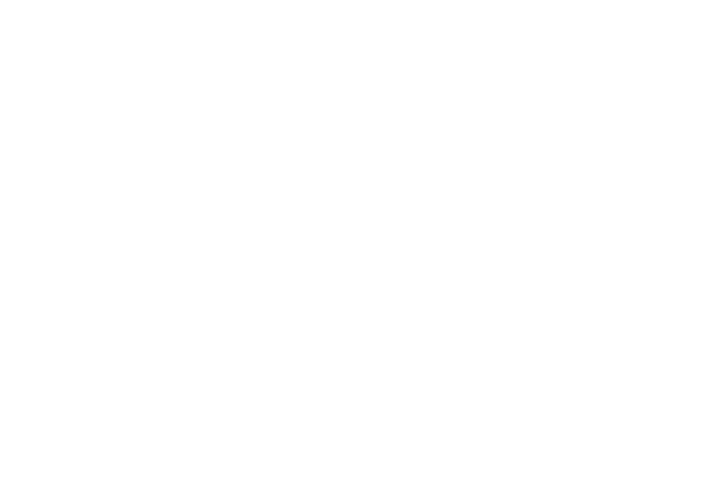
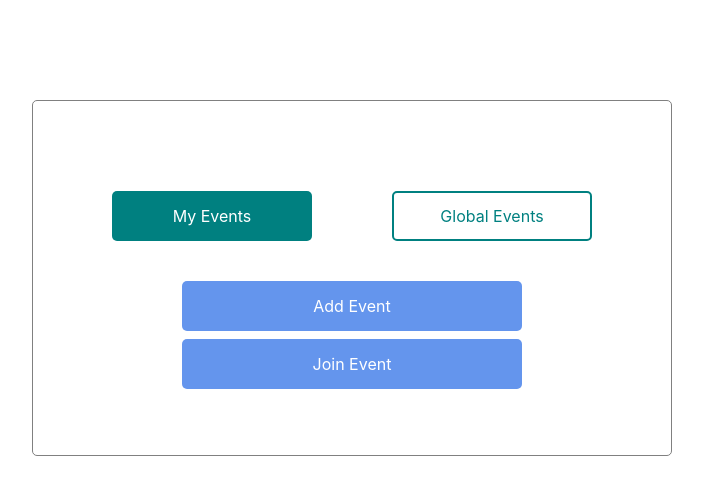
Before and after one commit to ameteku/remember, a React (Create React App) app in the folder frontend/: page /home in a window 1280 px wide. Shown: the top 494 px of the page, without its empty margins (288-991 px from the left). Built offline with nearby package versions, Linux system fonts and the light colour scheme; no server answers.

Commit message:
Added HomePage skeleton

```diff
--- a/frontend/src/App.js
+++ b/frontend/src/App.js
@@ -4,6 +4,7 @@ import {Route} from "react-router-dom";
 import Home from "./Landing";
 import Login from "./Login";
 import Register from './Register';
+import HomePage from './HomePage';
 
 function App() {
   return (
@@ -11,6 +12,7 @@ function App() {
       <Route exact path="/" component={Home}/>
       <Route exact path="/login" component={Login}/>
       <Route exact path="/register" component={Register}/>
+      <Route exact path="/home" component={HomePage}/>
     </div>
   );
 }
--- a/frontend/src/HomePage.css
+++ b/frontend/src/HomePage.css
@@ -0,0 +1,56 @@
+.feed{
+    margin:auto;
+    width:50%;
+    border-radius: 5px;
+    border: 1px;
+    border-style: solid;
+    border-color: #808080;
+    margin-top: 100px;
+    padding-top: 50px;
+    padding: 50px 10px 50px 10px;
+    flex-direction: column;
+}
+
+.feedButtonRow {
+    margin:auto;
+}
+
+.feedButtonRow button {
+    width:200px;
+    height: 50px;
+    margin: 40px;
+    border-radius: 5px;
+}
+
+.activeFeedButton {
+    color: white;
+    background-color: teal;
+    border-style: none;
+}
+
+.inactiveFeedButton {
+    background-color: white;
+    color: teal;
+    border-style: solid;
+    border-radius: 5px;
+    border-color: teal;
+}
+
+.addEventsStack {
+    margin:auto;
+}
+
+.addEventsStack button {
+    width: 55%;
+    margin:auto;
+}
+
+.stackBtn{
+    width:300px;
+    height: 50px;
+    margin: 40px;
+    border-radius: 5px;
+    color: white;
+    background-color:cornflowerblue;
+    border-style: none;
+}
--- a/frontend/src/HomePage.js
+++ b/frontend/src/HomePage.js
@@ -0,0 +1,74 @@
+import React from "react";
+import './HomePage.css';
+
+function HomePage(){
+    const [currentTab, updateTab] = React.useState(0);
+    const [events, updateEvents] = React.useState([]);
+    React.useEffect(() => {
+        async function getData(url) {
+            const response = await fetch(url, {
+              method: 'GET', // *GET, POST, PUT, DELETE, etc.
+            });
+            return response.json(); // parses JSON response into native JavaScript objects
+          }
+          var url;
+          if (currentTab === 0){
+              // my events
+               url = `http://localhost:5000/getEvents/`
+          } else {
+              // all events
+               url = `http://localhost:5000/getEvents/`
+          }
+          getData(url)
+            .then(data => {
+                console.log(data);
+                updateEvents(data);
+            });
+        }, []);
+    function mapEvents(event){
+
+    }
+
+
+    function switchTab(){
+        switch(currentTab){
+            case 0:
+                document.getElementById("myEvent").classList.remove("activeFeedButton");
+                document.getElementById("myEvent").classList.add("inactiveFeedButton")
+                document.getElementById("globalEvent").classList.remove("inactiveFeedButton")
+                document.getElementById("globalEvent").classList.add("activeFeedButton")
+                break;
+            case 1:
+                document.getElementById("myEvent").classList.remove("inactiveFeedButton");
+                document.getElementById("myEvent").classList.add("activeFeedButton")
+                document.getElementById("globalEvent").classList.remove("activeFeedButton")
+                document.getElementById("globalEvent").classList.add("inactiveFeedButton")
+                break;
+            default:
+                throw new Error("case nonexistent");
+        }
+        updateTab((currentTab + 1) % 2);
+    }
+
+    return (
+        <div>
+            <div className='feed'>
+                <div className='feedButtonRow'>
+                    <button id="myEvent" className="activeFeedButton" onClick={switchTab}>My Events</button>
+                    <button id="globalEvent" className="inactiveFeedButton" onClick={switchTab}>Global Events</button>
+                </div>
+                <div className="addEventsStack">
+                    <button className="btn-block stackBtn">Add Event</button>
+                    <button className="btn-block stackBtn">Join Event</button>
+                </div>
+                <div className="eventsList">
+                    <ol>
+                       {events.map(mapEvents)}
+                    </ol>
+                </div>
+            </div>
+        </div>
+    )
+}
+
+export default HomePage;
```
